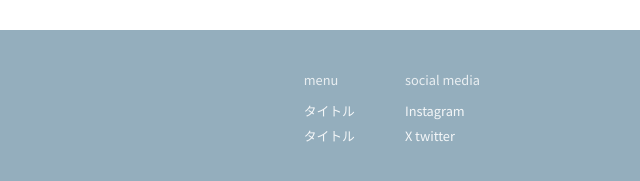
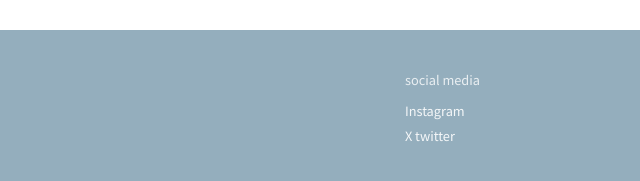
Before and after one commit to gorutin0438/portfolio-2026, a plain HTML site: page detail.html in a window 1280 px wide. Shown: the part 893-1074 px from the top of the page, 640-1280 px from the left. Drawn offline with Linux system fonts and the light colour scheme.

Commit message:
フッターからstatusを削除

```diff
--- a/detail.html
+++ b/detail.html
@@ -71,13 +71,6 @@
             </div>
             <div class="footer-links">
                 <div class="link-group">
-                    <h4>menu</h4>
-                    <ul>
-                        <li><a href="#">タイトル</a></li>
-                        <li><a href="#">タイトル</a></li>
-                    </ul>
-                </div>
-                <div class="link-group">
                     <h4>social media</h4>
                     <ul>
                         <li><a href="#">Instagram</a></li>
```
Also changed, not shown: detail-2.html (+0 -7 lines), detail-3.html (+0 -7 lines), detail-4.html (+0 -7 lines), detail-5.html (+0 -7 lines), detail-6.html (+0 -7 lines), detail-7.html (+0 -7 lines), detail-8.html (+0 -7 lines), detail-pickup-1.html (+0 -7 lines), detail-pickup-2.html (+0 -7 lines), detail-pickup-3.html (+0 -7 lines), index.html (+0 -7 lines).
